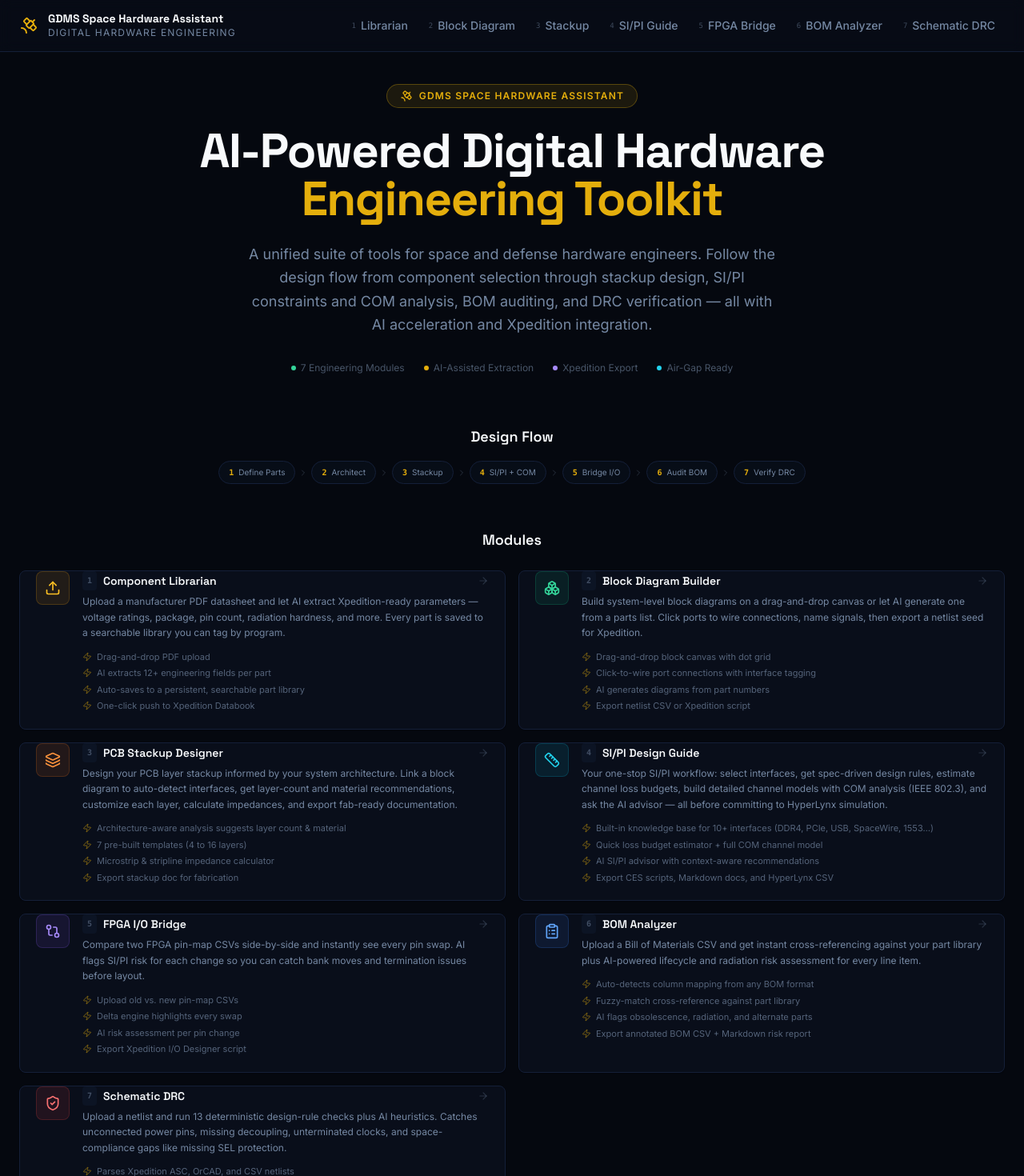
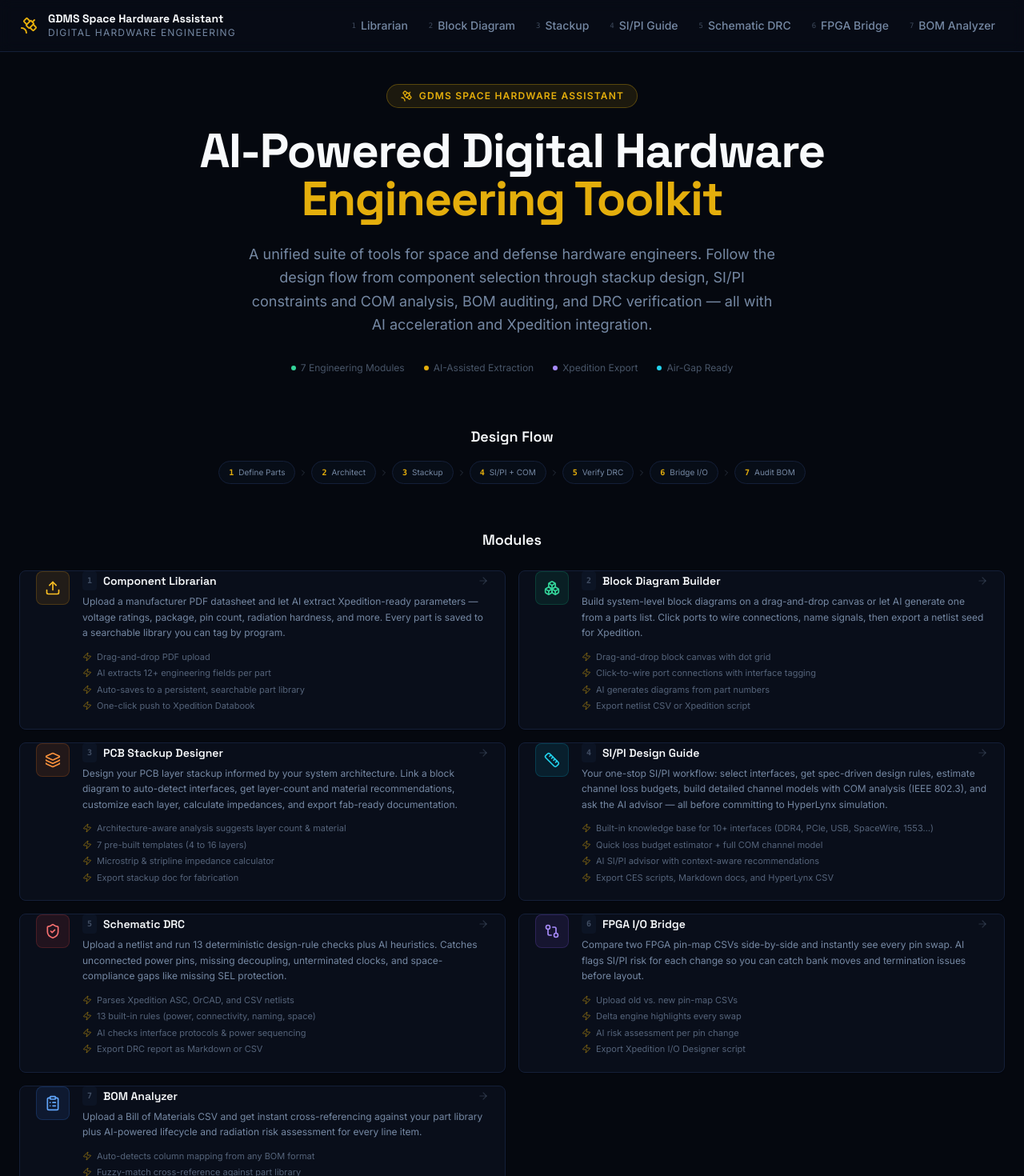
Before and after one commit to jnethercutt34-hash/GDMS-Space-Hardware-Assistant, a React (Vite) app in the folder frontend/: page / in a window 1280 px wide. Shown: the top 1470 px of the page at 80% size. Built offline with nearby package versions, Linux system fonts and the light colour scheme.

Commit message:
Reorder: move Schematic DRC to step 5 (after SI/PI Guide)

```diff
--- a/frontend/src/App.jsx
+++ b/frontend/src/App.jsx
@@ -23,9 +23,9 @@ export default function App() {
             <Route path="/block-diagram"  element={<BlockDiagram />} />
             <Route path="/stackup"        element={<StackupDesigner />} />
             <Route path="/constraints"    element={<SiPiGuide />} />
+            <Route path="/drc"            element={<SchematicDrc />} />
             <Route path="/fpga"           element={<FpgaBridge />} />
             <Route path="/bom"            element={<BomAnalyzer />} />
-            <Route path="/drc"            element={<SchematicDrc />} />
             {/* Legacy /com route → redirect to SI/PI Guide */}
             <Route path="/com"            element={<Navigate to="/constraints" replace />} />
             {/* Catch-all → home */}
--- a/frontend/src/components/Navbar.jsx
+++ b/frontend/src/components/Navbar.jsx
@@ -2,15 +2,15 @@ import { useState } from 'react'
 import { NavLink } from 'react-router-dom'
 import { Satellite, Menu, X } from 'lucide-react'
 
-// Ordered by design flow: define → architect → stackup → constrain+COM → bridge → audit → verify
+// Ordered by design flow: define → architect → stackup → constrain+COM → verify → bridge → audit
 const NAV_ITEMS = [
   { to: '/librarian',      label: 'Librarian',       step: '1' },
   { to: '/block-diagram',  label: 'Block Diagram',   step: '2' },
   { to: '/stackup',        label: 'Stackup',         step: '3' },
   { to: '/constraints',    label: 'SI/PI Guide',     step: '4' },
-  { to: '/fpga',           label: 'FPGA Bridge',     step: '5' },
-  { to: '/bom',            label: 'BOM Analyzer',    step: '6' },
-  { to: '/drc',            label: 'Schematic DRC',   step: '7' },
+  { to: '/drc',            label: 'Schematic DRC',   step: '5' },
+  { to: '/fpga',           label: 'FPGA Bridge',     step: '6' },
+  { to: '/bom',            label: 'BOM Analyzer',    step: '7' },
 ]
 
 export default function Navbar() {
--- a/frontend/src/pages/Home.jsx
+++ b/frontend/src/pages/Home.jsx
@@ -71,9 +71,24 @@ const MODULES = [
     ],
   },
   {
+    to: '/drc',
+    icon: ShieldCheck,
+    step: '5',
+    title: 'Schematic DRC',
+    color: 'text-red-400 bg-red-500/10 border-red-500/20',
+    summary:
+      'Upload a netlist and run 13 deterministic design-rule checks plus AI heuristics. Catches unconnected power pins, missing decoupling, unterminated clocks, and space-compliance gaps like missing SEL protection.',
+    bullets: [
+      'Parses Xpedition ASC, OrCAD, and CSV netlists',
+      '13 built-in rules (power, connectivity, naming, space)',
+      'AI checks interface protocols & power sequencing',
+      'Export DRC report as Markdown or CSV',
+    ],
+  },
+  {
     to: '/fpga',
     icon: GitCompare,
-    step: '5',
+    step: '6',
     title: 'FPGA I/O Bridge',
     color: 'text-violet-400 bg-violet-500/10 border-violet-500/20',
     summary:
@@ -88,7 +103,7 @@ const MODULES = [
   {
     to: '/bom',
     icon: ClipboardList,
-    step: '6',
+    step: '7',
     title: 'BOM Analyzer',
     color: 'text-blue-400 bg-blue-500/10 border-blue-500/20',
     summary:
@@ -100,21 +115,6 @@ const MODULES = [
       'Export annotated BOM CSV + Markdown risk report',
     ],
   },
-  {
-    to: '/drc',
-    icon: ShieldCheck,
-    step: '7',
-    title: 'Schematic DRC',
-    color: 'text-red-400 bg-red-500/10 border-red-500/20',
-    summary:
-      'Upload a netlist and run 13 deterministic design-rule checks plus AI heuristics. Catches unconnected power pins, missing decoupling, unterminated clocks, and space-compliance gaps like missing SEL protection.',
-    bullets: [
-      'Parses Xpedition ASC, OrCAD, and CSV netlists',
-      '13 built-in rules (power, connectivity, naming, space)',
-      'AI checks interface protocols & power sequencing',
-      'Export DRC report as Markdown or CSV',
-    ],
-  },
 ]
 
 // Flow steps for the visual pipeline
@@ -123,9 +123,9 @@ const FLOW_STEPS = [
   { step: '2', label: 'Architect' },
   { step: '3', label: 'Stackup' },
   { step: '4', label: 'SI/PI + COM' },
-  { step: '5', label: 'Bridge I/O' },
-  { step: '6', label: 'Audit BOM' },
-  { step: '7', label: 'Verify DRC' },
+  { step: '5', label: 'Verify DRC' },
+  { step: '6', label: 'Bridge I/O' },
+  { step: '7', label: 'Audit BOM' },
 ]
 
 // ---------------------------------------------------------------------------
```
